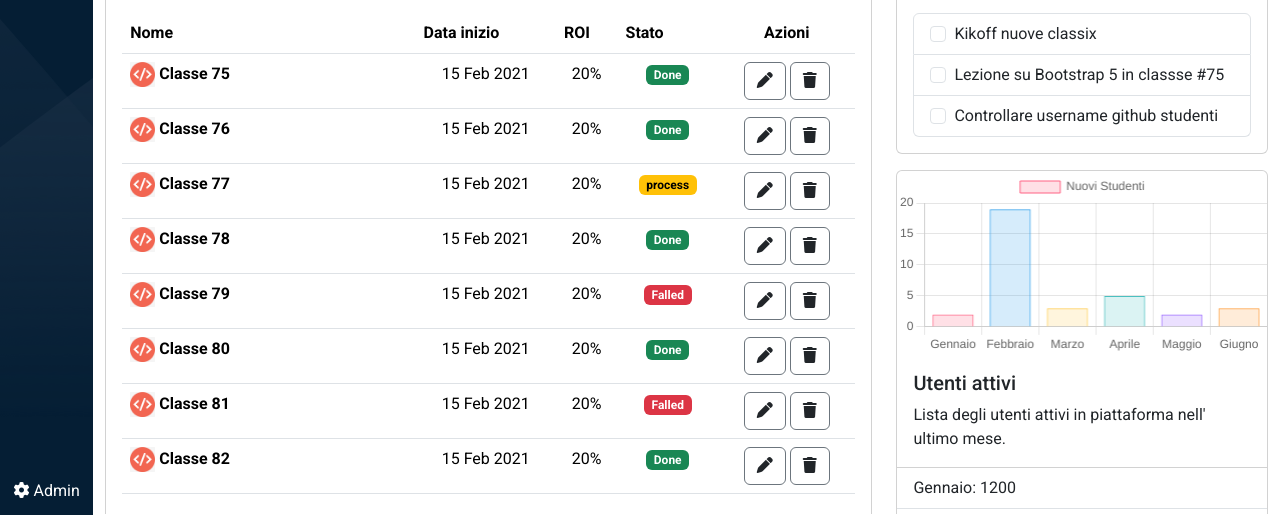
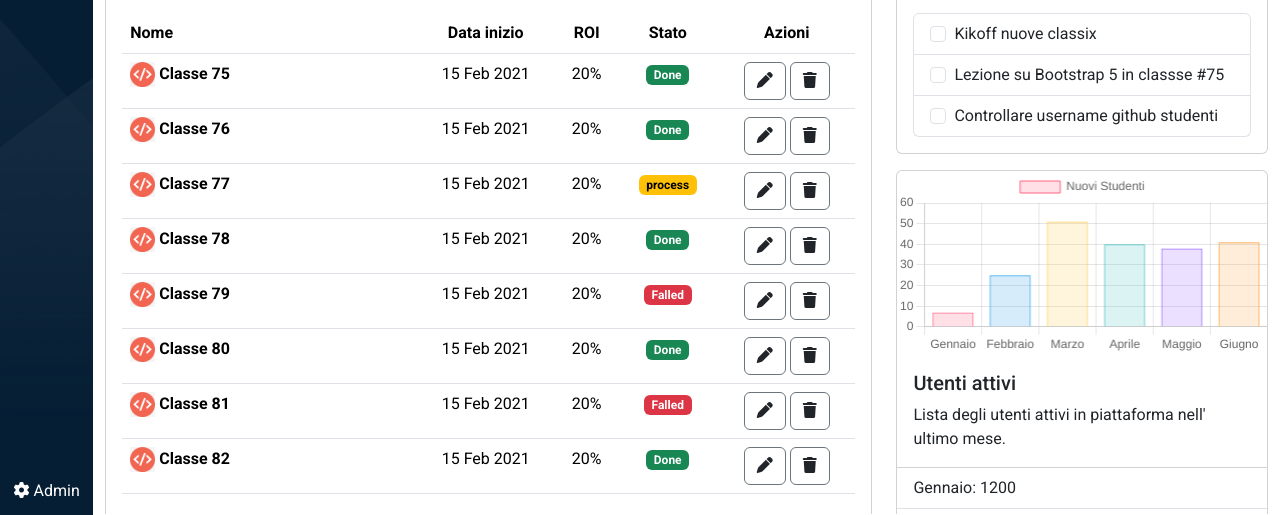
Before and after one commit to AndreaGhidara/html-css-bootstrap-dashboard, a plain HTML site: page index.html in a window 1280 px wide. Shown: the part 293-808 px from the top of the page. Drawn offline with nearby package versions, Linux system fonts and the light colour scheme.

Commit message:
center text table

```diff
--- a/assets/css/style.css
+++ b/assets/css/style.css
@@ -46,7 +46,7 @@ body{
     width: 40%;
 }
 
-.table tr th:last-child{
+.table tr th:not(:first-child){
     text-align: center;
 }
 
--- a/assets/js/main.js
+++ b/assets/js/main.js
@@ -5,7 +5,7 @@ let myChart = new Chart(ctx, {
         labels: ['Gennaio', 'Febbraio', 'Marzo', 'Aprile', 'Maggio', 'Giugno'],
         datasets: [{
             label: 'Nuovi Studenti',
-            data: [2, 19, 3, 5, 2, 3],
+            data: [7, 25, 51, 40, 38, 41],
             backgroundColor: [
                 'rgba(255, 99, 132, 0.2)',
                 'rgba(54, 162, 235, 0.2)',
```
